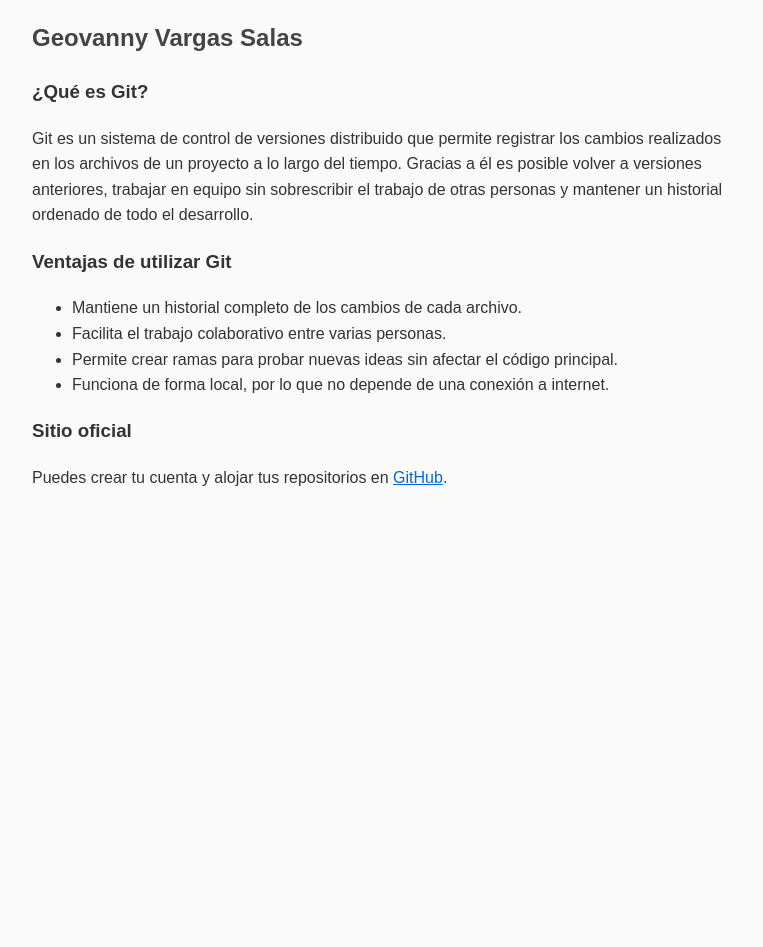
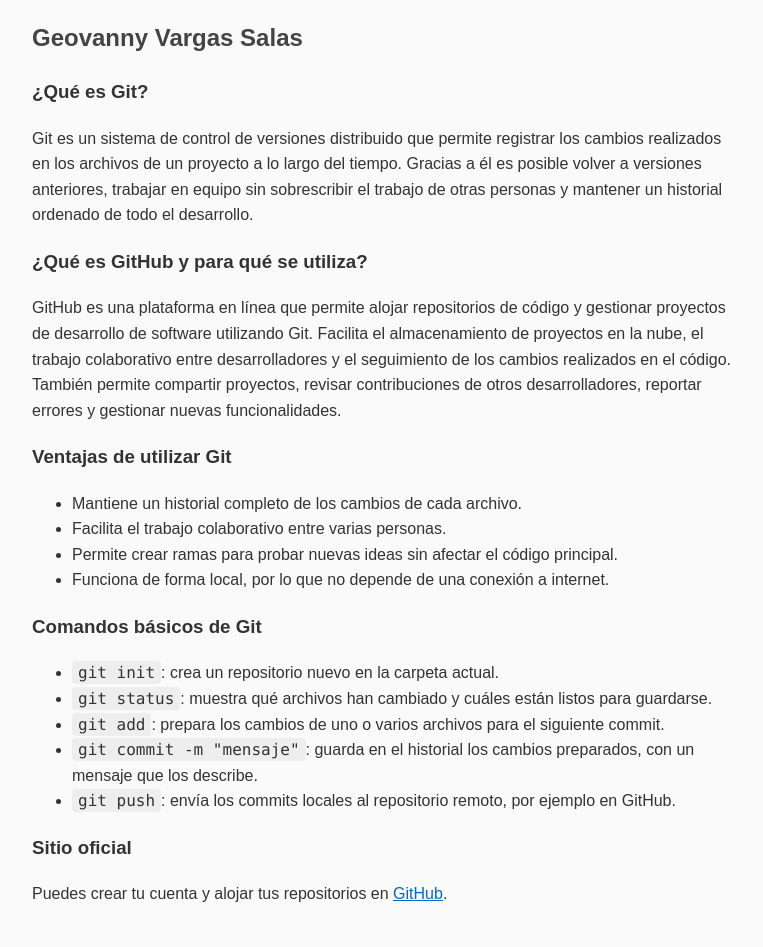
Before and after one commit to geovstpr/Lab3_FCN_Repo1, a plain HTML site: page index.html in a window 1280 px wide. Shown: the part 105-1052 px from the top of the page, without its empty margins (258-1021 px from the left). Before the commit the page ends 800 px from the top, so only its background shows below. Drawn offline with Linux system fonts and the light colour scheme.

Commit message:
Agrega seccion de GitHub y lista de comandos basicos de Git

```diff
--- a/index.html
+++ b/index.html
@@ -28,10 +28,17 @@
     a {
       color: #0366d6;
     }
+
+    code {
+      background-color: #eee;
+      padding: 2px 6px;
+      border-radius: 4px;
+      font-family: Consolas, monospace;
+    }
   </style>
 </head>
 <body>
-  <h1>Guía básica de Git</h1>
+  <h1>Guía básica de Git y Github</h1>
 
   <h2>Geovanny Vargas Salas</h2>
 
@@ -44,12 +51,31 @@
     ordenado de todo el desarrollo.
   </p>
 
+  <h3>¿Qué es GitHub y para qué se utiliza?</h3>
+  <p>
+    GitHub es una plataforma en línea que permite alojar repositorios de código
+    y gestionar proyectos de desarrollo de software utilizando Git. Facilita
+    el almacenamiento de proyectos en la nube, el trabajo colaborativo entre
+    desarrolladores y el seguimiento de los cambios realizados en el código.
+    También permite compartir proyectos, revisar contribuciones de otros
+    desarrolladores, reportar errores y gestionar nuevas funcionalidades.
+  </p>
+
   <h3>Ventajas de utilizar Git</h3>
   <ul>
     <li>Mantiene un historial completo de los cambios de cada archivo.</li>
     <li>Facilita el trabajo colaborativo entre varias personas.</li>
     <li>Permite crear ramas para probar nuevas ideas sin afectar el código principal.</li>
     <li>Funciona de forma local, por lo que no depende de una conexión a internet.</li>
+  </ul>
+
+  <h3>Comandos básicos de Git</h3>
+  <ul>
+    <li><code>git init</code>: crea un repositorio nuevo en la carpeta actual.</li>
+    <li><code>git status</code>: muestra qué archivos han cambiado y cuáles están listos para guardarse.</li>
+    <li><code>git add</code>: prepara los cambios de uno o varios archivos para el siguiente commit.</li>
+    <li><code>git commit -m "mensaje"</code>: guarda en el historial los cambios preparados, con un mensaje que los describe.</li>
+    <li><code>git push</code>: envía los commits locales al repositorio remoto, por ejemplo en GitHub.</li>
   </ul>
 
   <h3>Sitio oficial</h3>
```
